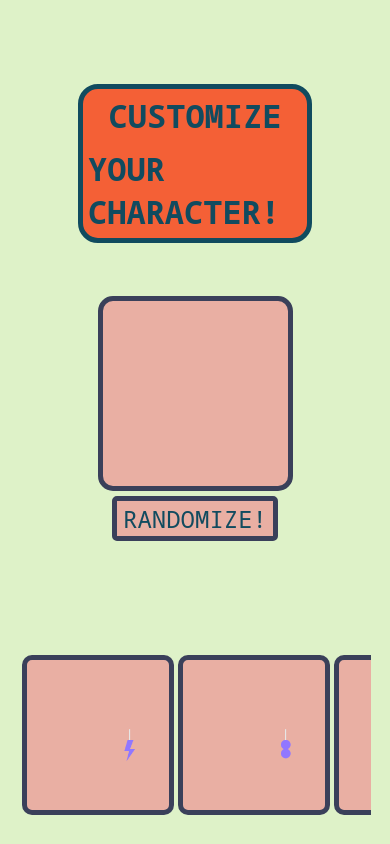
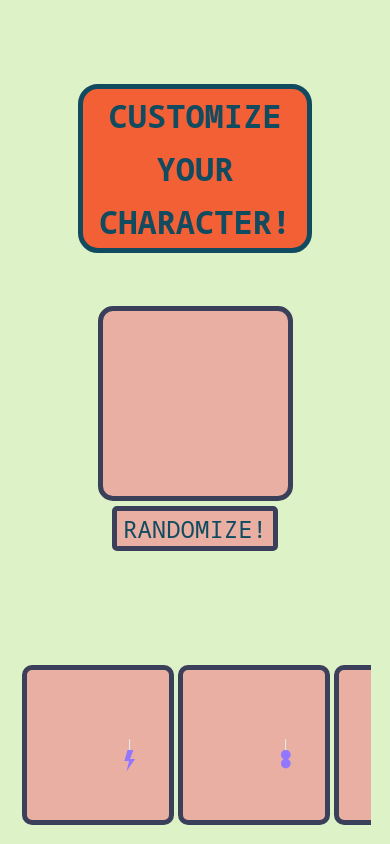
Before and after one commit to hanumanman/CharacterCustomization, a React (Create React App) app: page / in a window 390 px wide. Shown: the top 844 px of the page. Built offline with nearby package versions, Linux system fonts and the light colour scheme.

Commit message:
responsiveness

```diff
--- a/src/components/Header.css
+++ b/src/components/Header.css
@@ -1,19 +1,20 @@
-
-.headerContainer{
+.headerContainer {
   margin-bottom: 5vh;
   display: flex;
   flex-direction: column;
   align-items: center;
-    justify-content: center;
-    background-color: #F46036;
-    border: 5px solid #114B5F;
+
+  background-color: #f46036;
+  border: 5px solid #114b5f;
   border-radius: 20px;
   width: 60vw;
   max-width: 600px;
 }
 
-.headerContainer h1 {
+.headerContainer .appHeader {
   margin: 5px;
-        font-family: 'Noto Sans Mono', monospace;
-        color: #114B5F;
+  font-family: "Noto Sans Mono", monospace;
+  color: #114b5f;
+  font-weight: bolder;
+  font-size: xx-large;
 }
--- a/src/components/Header.js
+++ b/src/components/Header.js
@@ -4,8 +4,9 @@ import "./Header.css";
 function Header() {
   return (
     <div className="headerContainer">
-      <h1>CUSTOMIZE</h1>
-      <h1>YOUR CHARACTER!</h1>
+      <div className="appHeader">CUSTOMIZE</div>
+      <div className="appHeader">YOUR</div>
+      <div className="appHeader"> CHARACTER!</div>
     </div>
   );
 }
--- a/src/components/ListItems.css
+++ b/src/components/ListItems.css
@@ -13,7 +13,6 @@
 
 .partList img {
   max-height: 100%;
-  width: auto;
 }
 
 .partList .part {
```
Lines whose indentation alone changed are shown as unchanged.
